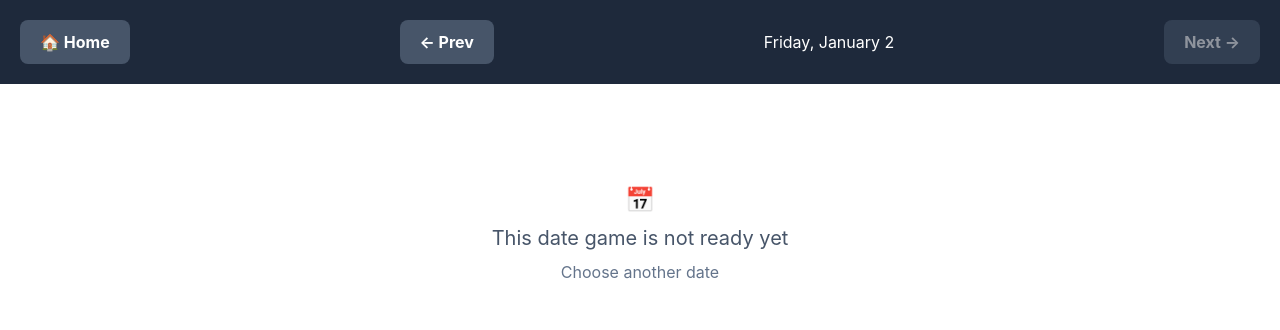
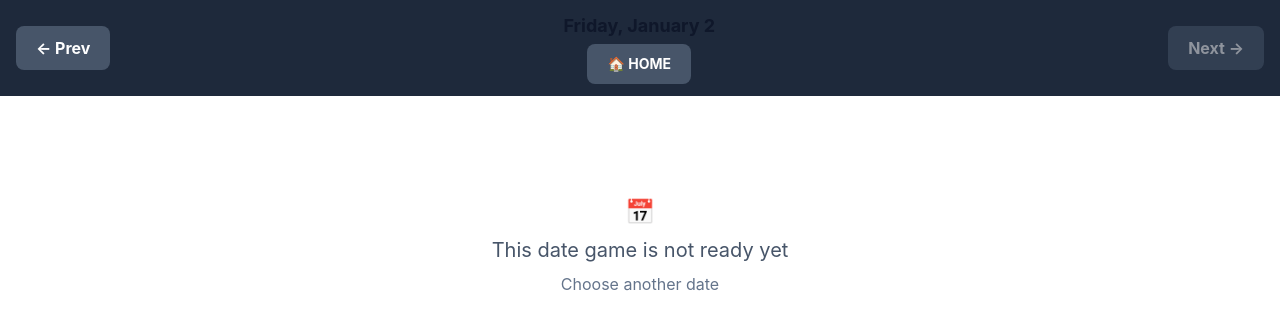
Before and after one commit to kayzspaceship/mirsad-game, a React (Vite) app: page / in a window 1280 px wide. Both pictures are taken after a click on the button "START TODAY'S GAME 🚀". Shown: the top 330 px of the page. Built offline with nearby package versions, Linux system fonts and the light colour scheme; no server answers; the database is empty.

Commit message:
Center home button, show photo for today

```diff
--- a/src/App.jsx
+++ b/src/App.jsx
@@ -79,7 +79,6 @@ function GamePage() {
   const [loading, setLoading] = useState(true);
   const [hasPlayed, setHasPlayed] = useState(false);
 
-  // URL parametresi değiştiğinde
   useEffect(() => {
     if (dateParam && dateParam !== date) {
       setDate(dateParam);
@@ -163,11 +162,15 @@ function GamePage() {
 
   return (
     <div className="app">
-      <div className="date-navigation">
-        <button onClick={handleHome} className="px-4 py-2 bg-slate-700 text-white rounded hover:bg-slate-600">🏠 Home</button>
-        <button onClick={handlePrevDate}>← Prev</button>
-        <span>{new Date(date + 'T00:00:00').toLocaleDateString('en-US', { weekday: 'long', month: 'long', day: 'numeric' })}</span>
-        <button onClick={handleNextDate} disabled={date >= today}>Next →</button>
+      <div className="date-navigation flex items-center justify-between px-4 py-3">
+        <button onClick={handlePrevDate} className="px-4 py-2 bg-slate-700 text-white rounded hover:bg-slate-600 font-bold">← Prev</button>
+
+        <div className="flex-1 flex flex-col items-center">
+          <span className="text-lg font-bold text-slate-900">{new Date(date + 'T00:00:00').toLocaleDateString('en-US', { weekday: 'long', month: 'long', day: 'numeric' })}</span>
+          <button onClick={handleHome} className="mt-1 px-3 py-1 bg-red-500 hover:bg-red-600 text-white rounded font-bold text-sm">🏠 HOME</button>
+        </div>
+
+        <button onClick={handleNextDate} disabled={date >= today} className="px-4 py-2 bg-slate-700 text-white rounded hover:bg-slate-600 font-bold disabled:opacity-50">Next →</button>
       </div>
       {player && <Game player={player} players={players} date={date} isToday={date === today} hasPlayed={hasPlayed} onGameComplete={() => checkHasPlayed(date)} />}
       {!player && (
--- a/src/Game.jsx
+++ b/src/Game.jsx
@@ -375,7 +375,7 @@ export default function Game({ player, players, date, isToday, hasPlayed, onGame
   const getCountryFlag = (country) => countryEmojis[country] || '🏳️';
   const getCellColor = (isCorrect, isClose = false) => (isCorrect ? 'bg-green-500' : isClose ? 'bg-yellow-400' : 'bg-red-500');
 
-  const photoStyle = (gameWon || gameLost || showImage) ? { filter: 'brightness(1) saturate(1)' } : { filter: 'brightness(0)' };
+  const photoStyle = (gameWon || gameLost || showImage || isToday) ? { filter: 'brightness(1) saturate(1)' } : { filter: 'brightness(0)' };
 
   return (
     <div className="min-h-screen bg-white py-8">
```
